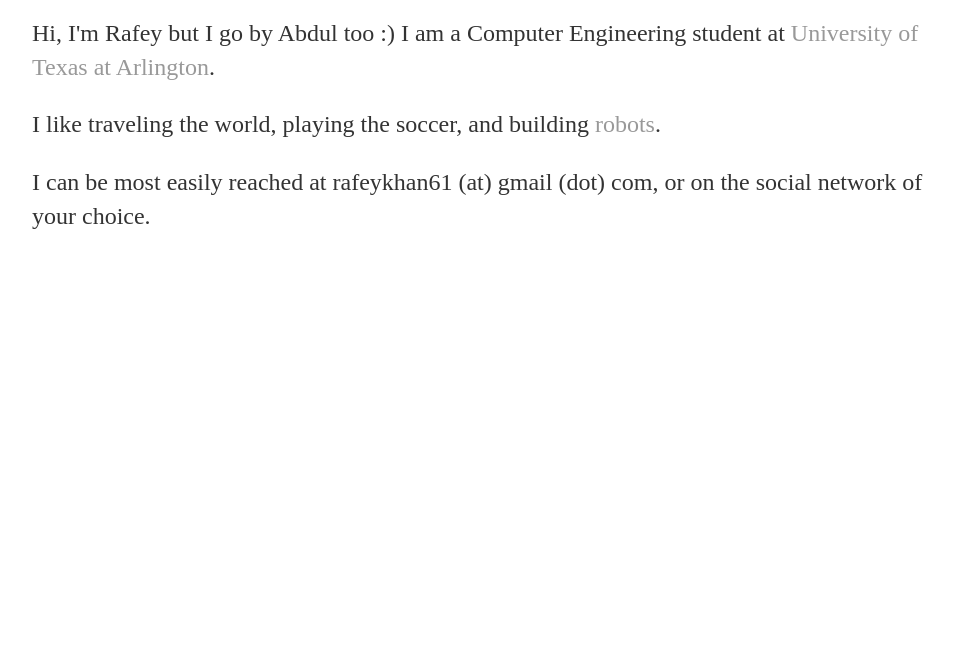
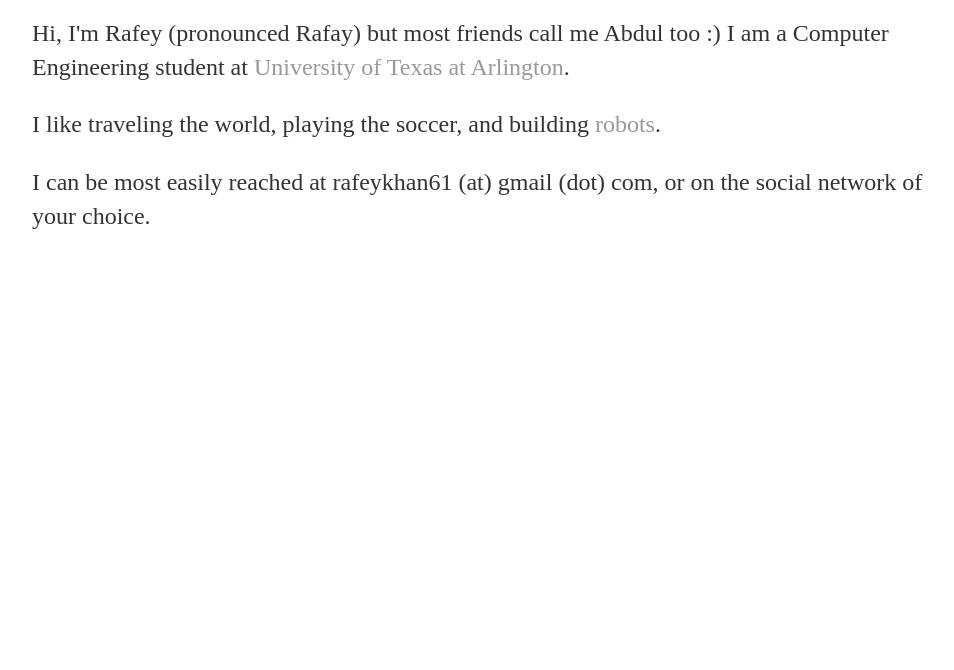
Before and after one commit to rafeykhan/myWebpage, a plain HTML site: page index.html in a window 1280 px wide. Shown: the part 130-800 px from the top of the page, without its empty margins (160-1114 px from the left). Drawn offline with Linux system fonts and the light colour scheme.

Commit message:
Update index.html

```diff
--- a/index.html
+++ b/index.html
@@ -14,7 +14,8 @@
 </div>
 
 <div id="about">
-<p>	Hi, I'm Rafey but I go by Abdul too :) I am a Computer Engineering student at <a href="http://www.uta.edu/uta/">University of Texas at Arlington</a>.
+<p>	Hi, I'm Rafey (pronounced Rafay) but most friends call me Abdul too :)
+    I am a Computer Engineering student at <a href="http://www.uta.edu/uta/">University of Texas at Arlington</a>.
 </p><p>
 I like traveling the world, playing the soccer, and building <a href="http://github.com/rafeykhan"> robots</a>.
 </p><p>
```
